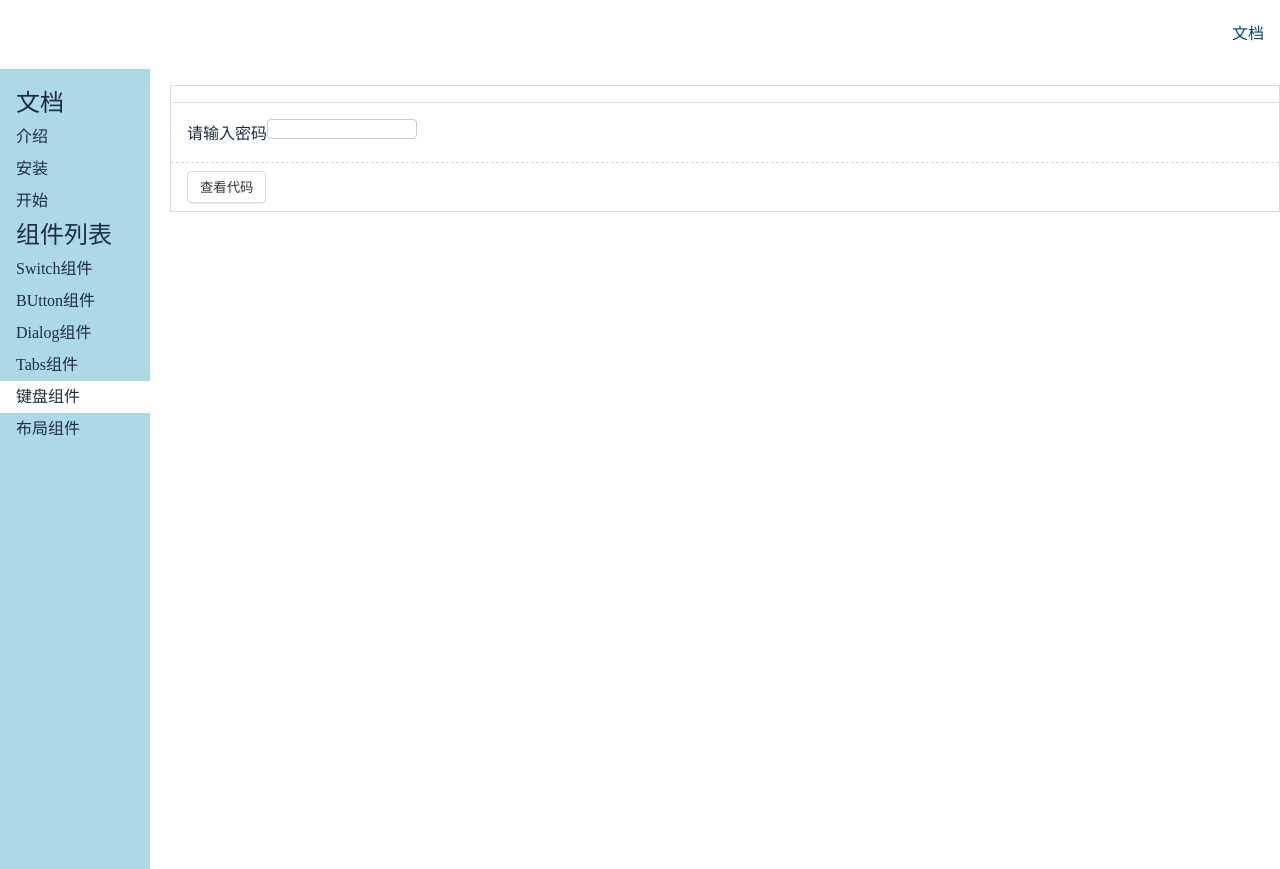
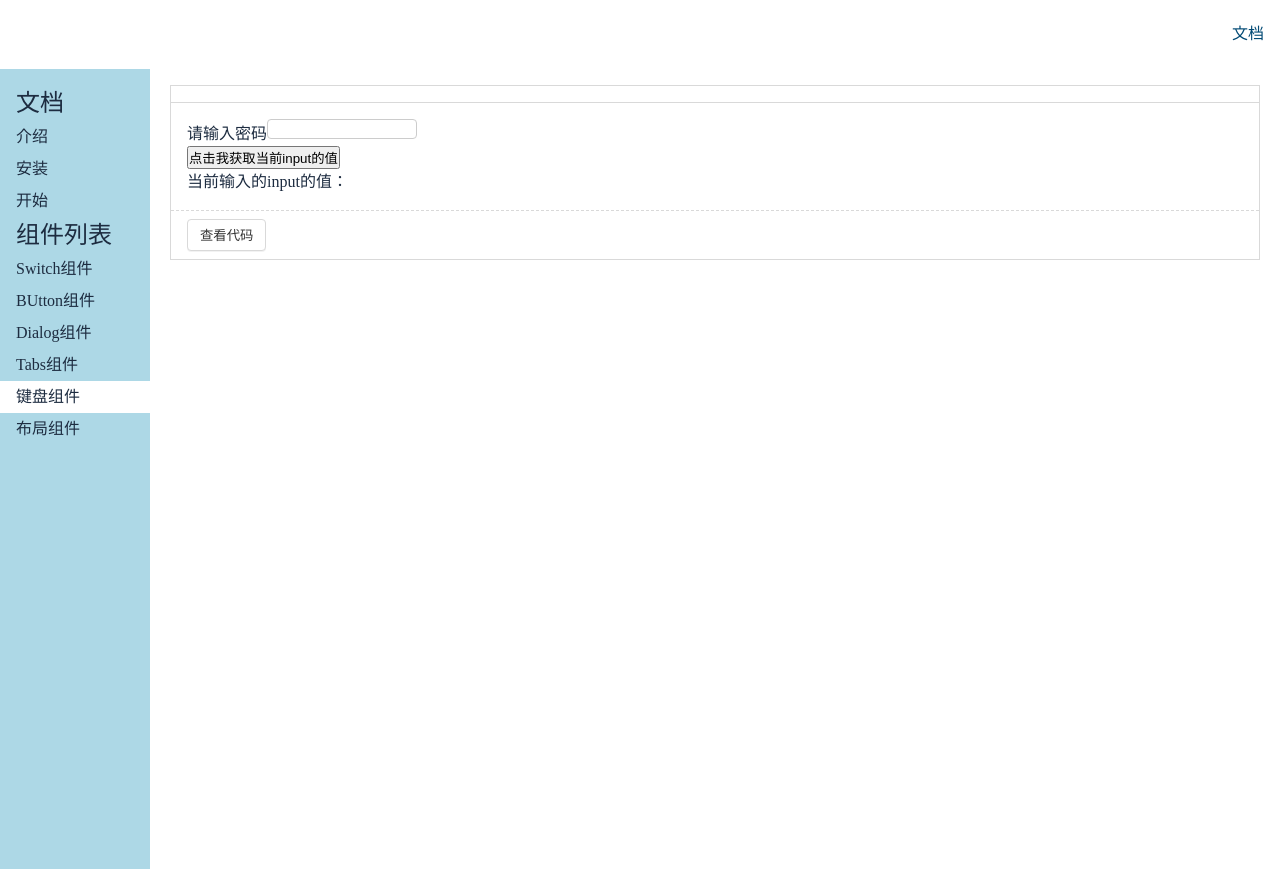
Before and after one commit to yruirui/modArray, a Vue app: page /#/doc/keyBoardDemo in a window 1280 px wide. Built offline with nearby package versions, Linux system fonts and the light colour scheme.

Commit message:
优化手机布局

```diff
--- a/src/components/keyBoartDemo1.vue
+++ b/src/components/keyBoartDemo1.vue
@@ -1,6 +1,11 @@
 <demo>键盘组件</demo>
 <template>
-  <keyBoard :Title="Title" v-model:inputContent="y"></keyBoard>
+  <keyBoard
+    :Title="Title"
+    v-model:inputContent="y"
+    @some-event="callback"
+  ></keyBoard>
+  <span>当前输入的input的值：{{ y }}</span>
 </template>
 
 <script lang="ts">
@@ -11,7 +16,11 @@ export default {
   setup() {
     const Title = "请输入密码";
     const y = ref("");
-    return { Title, y };
+
+    const callback = (e) => {
+      y.value = e;
+    };
+    return { Title, y, callback };
   },
 };
 </script>
--- a/src/lib/Switch.vue
+++ b/src/lib/Switch.vue
@@ -1,62 +1,65 @@
 <template>
- <button :class="{'gulu-checked':value}" @click="toggle"  class="gulu-switch"><span></span></button>
+  <button
+    :class="{ 'gulu-checked': value }"
+    @click="toggle"
+    class="gulu-switch"
+  >
+    <span></span>
+  </button>
   {{ value }}
 </template>
 
 <script lang="ts">
-
 export default {
-    props:{value:Boolean},
-    setup(props,context){
-
-    const toggle=()=>{
-          context.emit('update:value',!props.value)
-    }
-    return{toggle}
-}
-}
+  props: { value: Boolean },
+  setup(props, context) {
+    const toggle = () => {
+      context.emit("update:value", !props.value);
+    };
+    return { toggle };
+  },
+};
 </script>
 
 <style lang="scss" >
-$h:22px;
+$h: 22px;
 $h2: $h - 4px;
-.gulu-switch{
+.gulu-switch {
   height: $h;
-    width: $h*2;
+  width: $h * 2;
   border: none;
   background: gray;
-    border-radius:  calc($h / 2);
+  border-radius: calc($h / 2);
   position: relative;
-
 }
-.gulu-switch>span{
+.gulu-switch > span {
   position: absolute;
-    top:2px;
+  top: 2px;
   left: 2px;
   width: $h2;
   height: $h2;
-    background:lightcoral ;
-    border-radius:  calc($h2 / 2);
-    transition:left 250ms;
+  background: lightcoral;
+  border-radius: calc($h2 / 2);
+  transition: left 250ms;
 }
- .gulu-switch.gulu-checked > span{
-    left:calc(100% - #{$h2} - 2px)
+.gulu-switch.gulu-checked > span {
+  left: calc(100% - #{$h2} - 2px);
 }
-.gulu-switch.gulu-checked{
+.gulu-switch.gulu-checked {
   background: lightblue;
 }
-.gulu-switch::focus{
-    outline:none
+.gulu-switch::focus {
+  outline: none;
 }
-.gulu-switch.gulu-checked:active{
-    >span{
-        width:$h2+4px;
+.gulu-switch.gulu-checked:active {
+  > span {
+    width: $h2 + 4px;
     margin-left: -4px;
   }
 }
-.gulu-switch:active{
-    >span{
-        width: $h2+4px;
+.gulu-switch:active {
+  > span {
+    width: $h2 + 4px;
   }
 }
 </style>
--- a/src/lib/keyBoard.vue
+++ b/src/lib/keyBoard.vue
@@ -6,7 +6,7 @@
         >{{ aa }}
       </span>
     </p>
-    {{ inputContent }}
+    <button @click="$emit('someEvent', aa)">点击我获取当前input的值</button>
   </div>
 
   <div class="keyboard" :class="{ show: isActive }" @click="keyClick">
@@ -196,13 +196,12 @@ import { ref } from "vue";
 export default {
   props: {
     Title: { type: String, default: "请输入账号" },
-    inputContent: { type: String, default: "" },
-    value: Boolean,
   },
-  setup(context, props) {
+
+  setup() {
     const isActive = ref(false);
     const aa = ref("");
-
+    const a = () => {};
     const elementClick = (el) => {
       isActive.value = !isActive.value;
       el.stopPropagation();
@@ -211,15 +210,18 @@ export default {
       e.stopPropagation();
       const a = e.target;
       const type = a.getAttribute("data-type");
+
       switch (type) {
         case "char":
           aa.value += a.innerHTML;
           break;
         case "space":
           aa.value += " ";
+
           break;
         case "return":
           aa.value += "\n";
+
           break;
         case "backspace":
           aa.value = aa.value.substr(0, aa.value.length - 1);
@@ -254,7 +256,7 @@ export default {
       }
     };
 
-    return { elementClick, isActive, keyClick, aa, setPage, upContent };
+    return { elementClick, isActive, keyClick, aa, setPage, upContent, a };
   },
 };
 </script>
--- a/src/views/Doc.vue
+++ b/src/views/Doc.vue
@@ -67,6 +67,7 @@ export default {
     flex-grow: 1;
     flex-direction: column;
     margin-left: 20px;
+    margin-right: 20px;
     overflow-y: auto;
   }
 }
```
Lines whose indentation alone changed are shown as unchanged.
